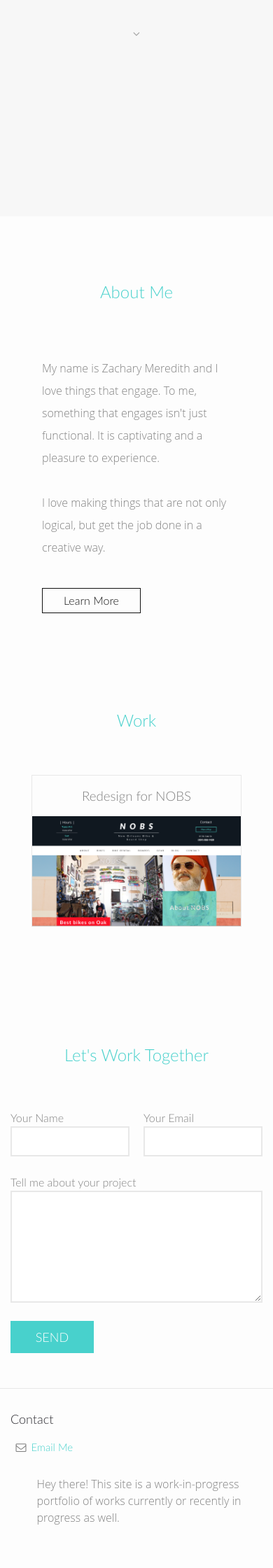
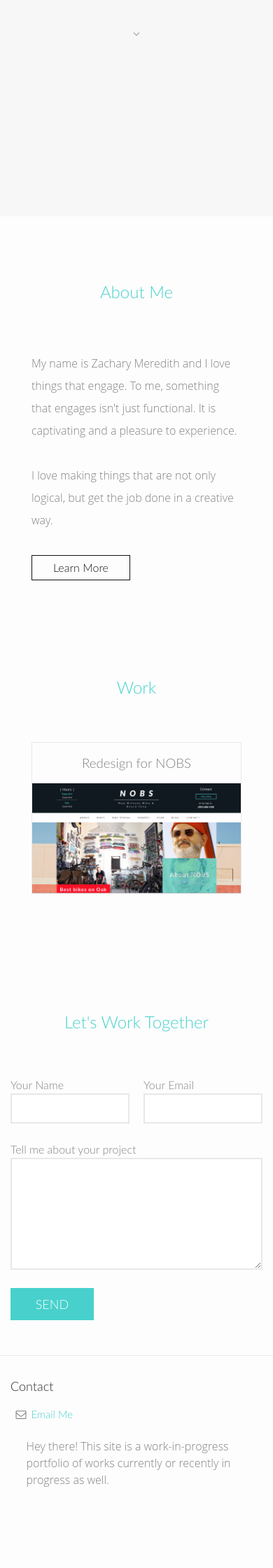
Before and after one commit to zackmeredith/zack, a Jekyll site: the page built from index.html, in a window 390 px wide. Shown: the part 591-2831 px from the top of the page at 70% size. Built offline with Jekyll 4.4.1, drawn with Linux system fonts in a browser that asks for light colours; nearby versions of some CDN libraries; some web fonts are replaced; after the commit the page ends 2769 px from its top, so only the background shows below that.

Commit message:
Fixed padding for mobile

```diff
--- a/css/2-base/_base-style.sass
+++ b/css/2-base/_base-style.sass
@@ -6,7 +6,10 @@ p
 		family: 'Open Sans', sans-serif
 	line-height: 1.5
 	text-align: left
-	padding: $spacing-unit/2 $spacing-unit
+	padding: $spacing-unit/4 $spacing-unit
+
+	+media-query($on-palm)
+		padding: $spacing-unit/4 $spacing-unit/2
 
 .section-heading
 	font:
--- a/css/main.css
+++ b/css/main.css
@@ -3150,7 +3150,12 @@ p {
   font-family: "Open Sans", sans-serif;
   line-height: 1.5;
   text-align: left;
-  padding: 15px 30px;
+  padding: 7.5px 30px;
+}
+@media screen and (max-width: 600px) {
+  p {
+    padding: 7.5px 15px;
+  }
 }
 
 .section-heading {
@@ -3824,6 +3829,11 @@ p {
 .about-container .button {
   margin-left: 30px;
 }
+@media screen and (max-width: 600px) {
+  .about-container .button {
+    margin-left: 15px;
+  }
+}
 
 .center-heading {
   text-align: center;
```
Also changed, not shown: css/3-modules/_about.sass (added, +8 -0 lines).
